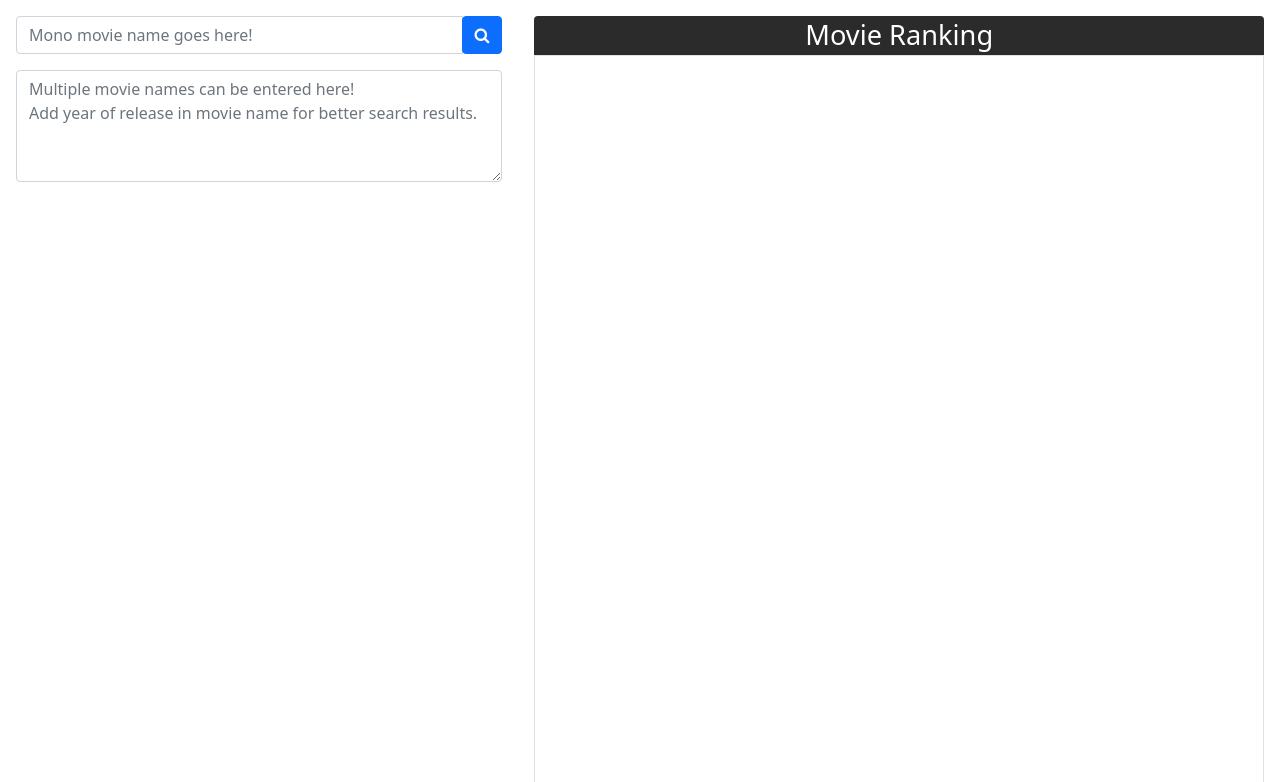
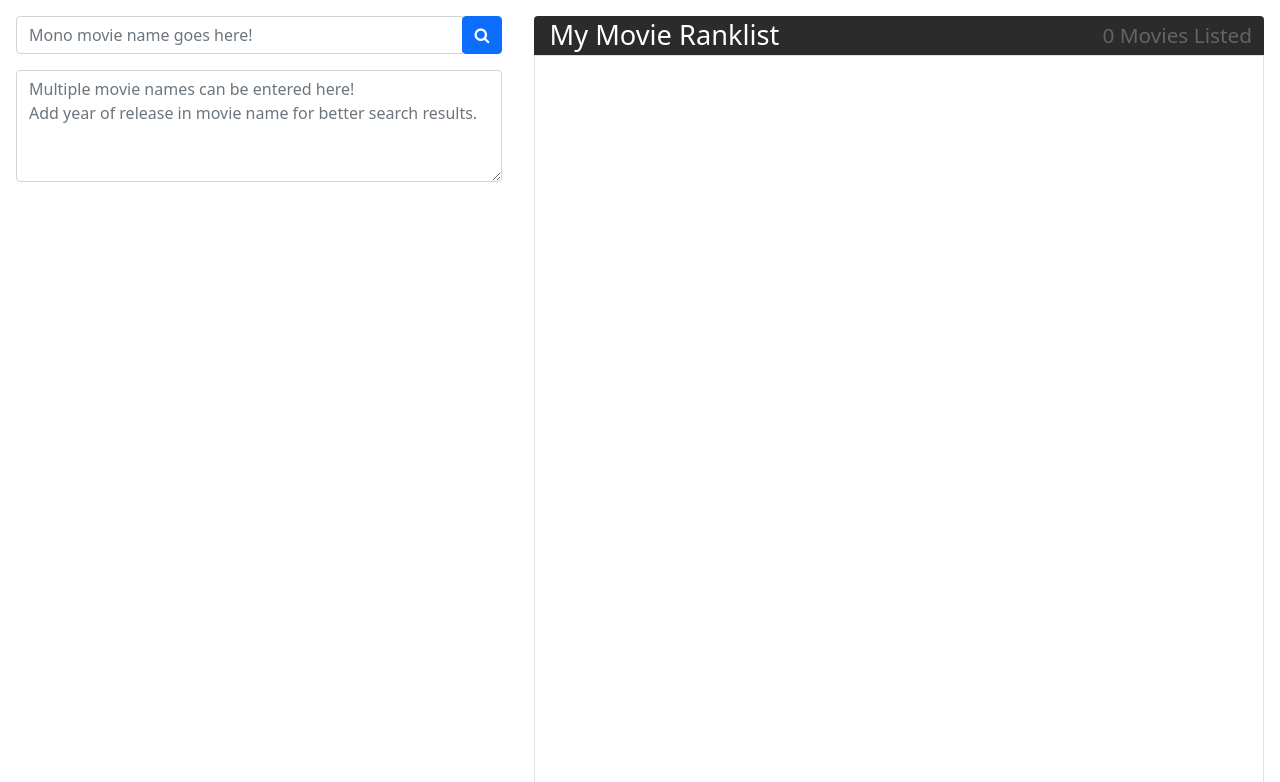
Before and after one commit to shreyansh818bytes/Movie-Ranklist-Flask, a Flask app: template templates/index.html in a window 1280 px wide. Shown: the top 782 px of the page. Run offline with Flask 2, Linux system fonts and the light colour scheme; the template is opened without the code that fills it, so the values that code supplies are empty; some libraries are stand-ins or nearby versions.

Commit message:
Add total movie items indicator

```diff
--- a/static/js/api-handler.js
+++ b/static/js/api-handler.js
@@ -49,6 +49,9 @@ function postDeleteRequest(movie_id) {
       if (response.message && response.data?.total != undefined) {
         const movie_card = document.getElementById(movie_id);
         movie_card.remove();
+        $("#movie-total").text(
+          `${response.data.total.toString()} Movies Listed`
+        );
       }
     });
 }
--- a/static/styles/index.css
+++ b/static/styles/index.css
@@ -9,6 +9,9 @@
     width: 100vw;
 }
 .head-container {
+    display: flex;
+    justify-content: space-between;
+    align-items: center;
     color: white;
     background-color: #2b2b2b;
     border-radius: 0.25rem 0.25rem 0 0;
@@ -17,8 +20,14 @@
 .head-container>h2 {
     margin: 0;
     font-weight: 400;
-    font-size: 1.7rem;
+    font-size: 1.5rem;
     padding: 0.2rem;
+}
+.head-container>h3 {
+    margin: 0;
+    font-weight: 300;
+    font-size: 1.1rem;
+    color: #646464;
 }
 .movie-list-container {
     height: 100%;
@@ -213,6 +222,12 @@
         line-height: 1.9rem;
         padding-right: 6.75rem;
     }
+    .head-container>h2 {
+        font-size: 1.7rem;
+    }
+    .head-container>h3 {
+        font-size: 1.3rem;
+    }
 }
 @media (min-width: 992px) {
     .app-container {
--- a/templates/index.html
+++ b/templates/index.html
@@ -56,7 +56,8 @@
             <!-- Output Box -->
             <div class="container" id="output-container">
                 <div class="container head-container">
-                    <h2>Movie Ranking</h2>
+                    <h2>My Movie Ranklist</h2>
+                    <h3 id="movie-total">{{movies_list.list|length}} Movies Listed</h3>
                 </div>
 
                 <div class="container border movie-list-container">
```
